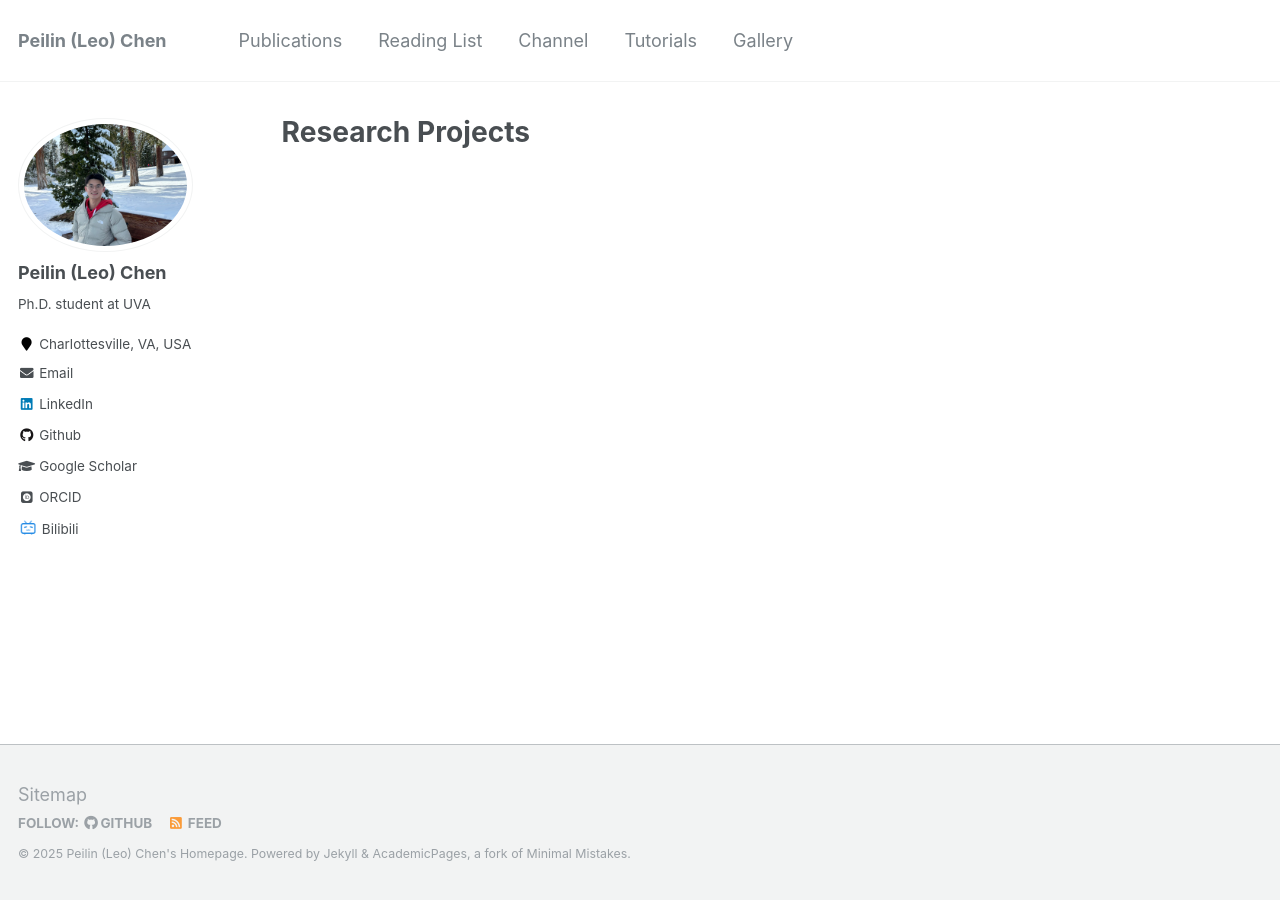
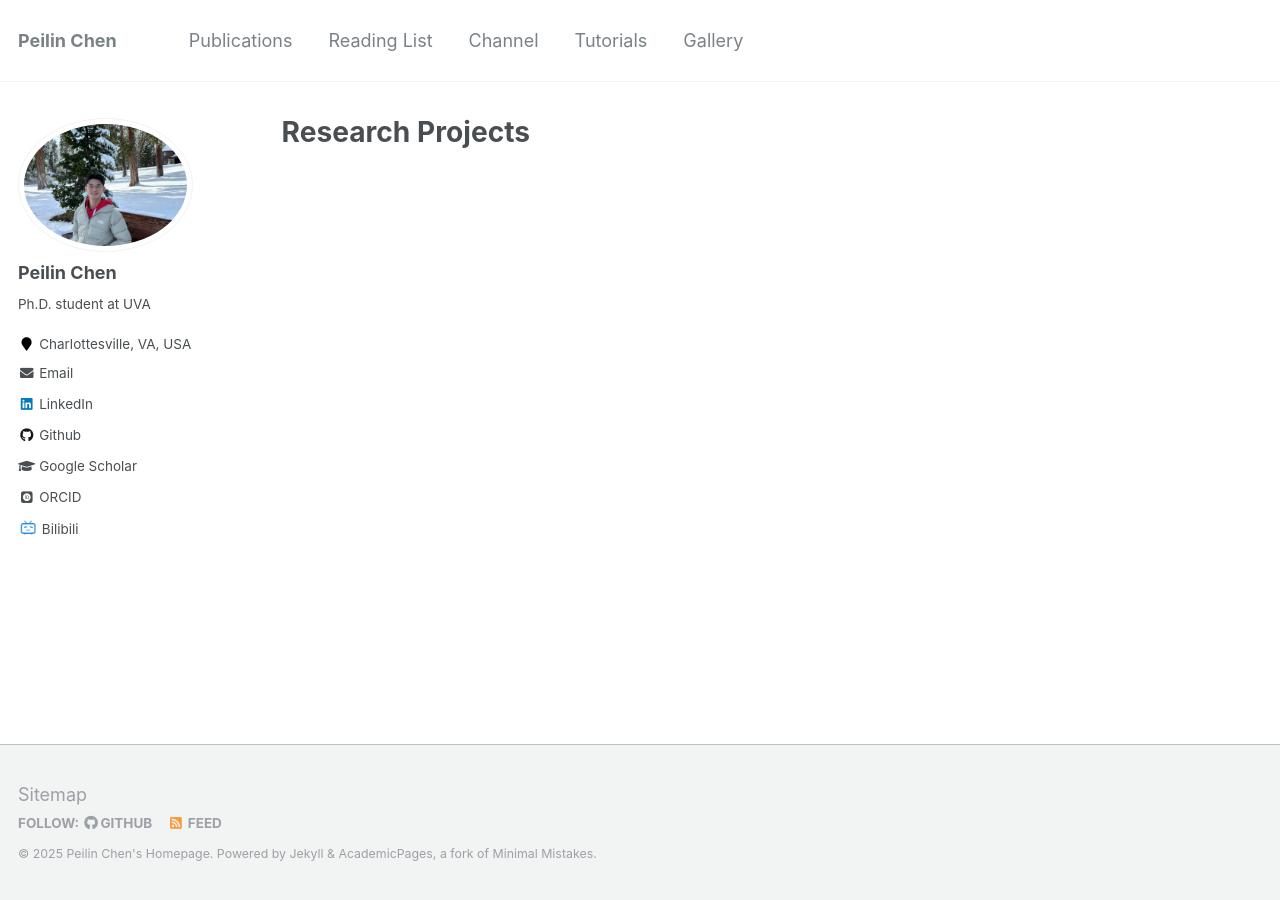
Before and after one commit to peilin-chen/peilin-chen.github.io, a Jekyll site: the page built from _pages/research.md, in a window 1280 px wide. Built offline with Jekyll 4.4.1, drawn with Linux system fonts in a browser that asks for light colours; some web fonts are replaced.

Commit message:
Update _config.yml

```diff
--- a/_config.yml
+++ b/_config.yml
@@ -7,9 +7,9 @@
 
 # Site Settings
 locale                   : "en-US"
-title                    : "Peilin (Leo) Chen"
+title                    : "Peilin Chen"
 title_separator          : "-"
-name                     : &name "Peilin (Leo) Chen's Homepage"
+name                     : &name "Peilin Chen's Homepage"
 description              : &description "personal description"
 url                      : https://peilin-chen.github.io # the base hostname & protocol for your site e.g. "https://mmistakes.github.io"
 baseurl                  : "" # the subpath of your site, e.g. "/blog"
@@ -80,7 +80,7 @@ analytics:
 
 # Site Author
 author:
-  name             : "Peilin (Leo) Chen"
+  name             : "Peilin Chen"
   avatar           : "my_photo6.jpg"
   bio              : "Ph.D. student at UVA"
   location         : "Charlottesville, VA, USA"
```
